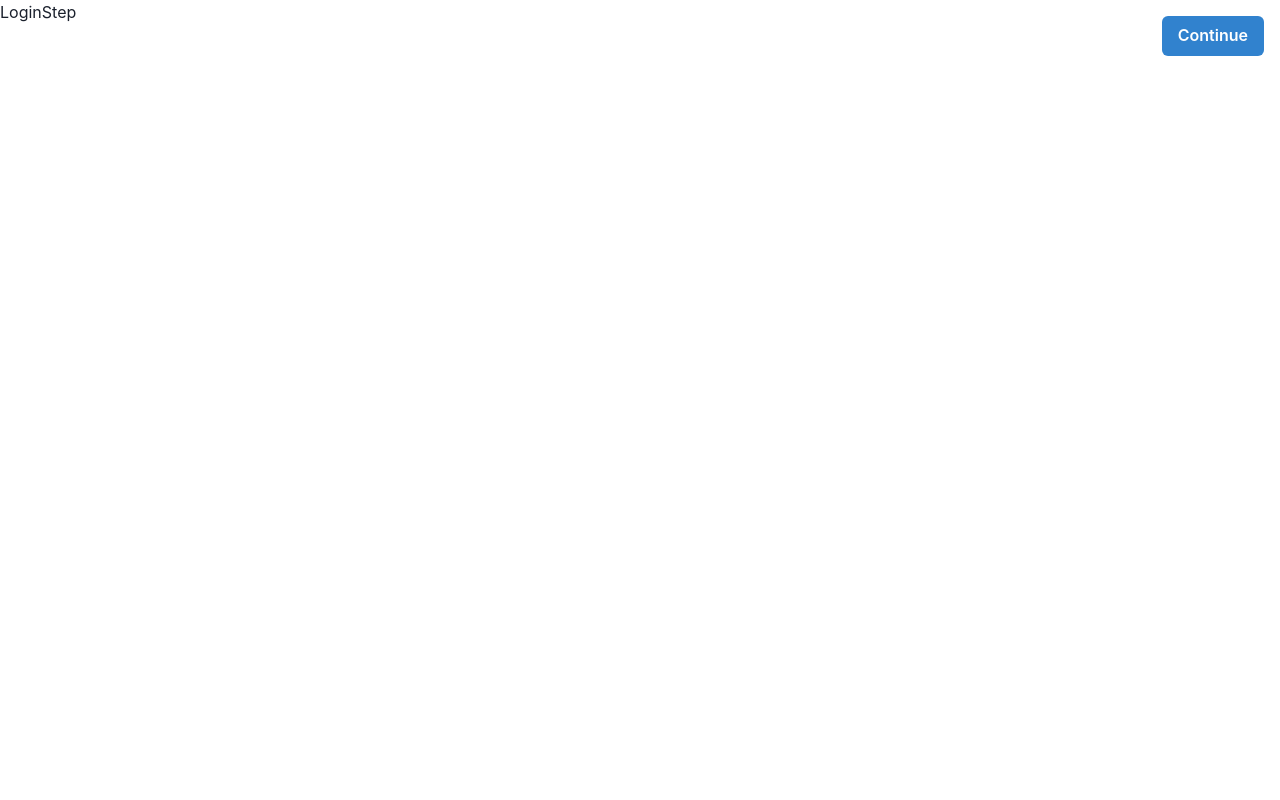
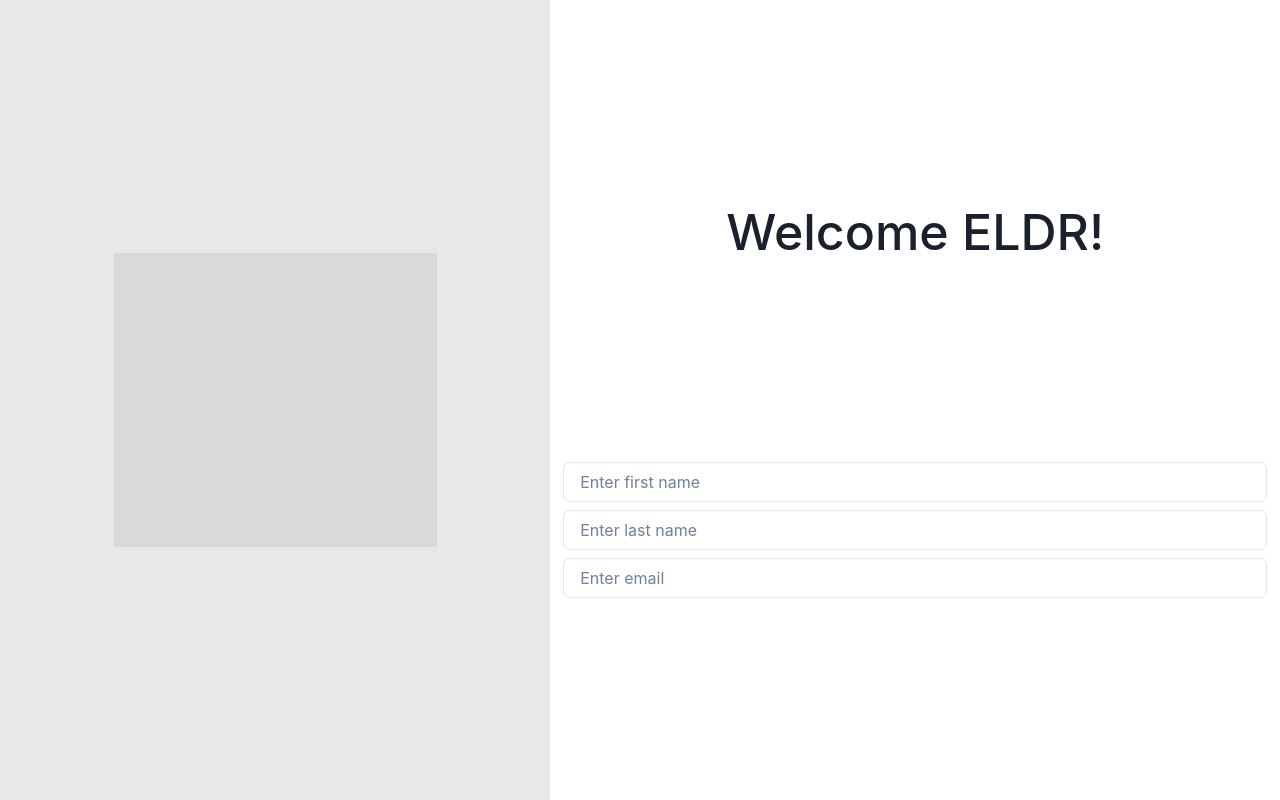
Before and after one commit to ctc-uci/eldr, a React (Vite) app in the folder client/: page /volunteerLogin in a window 1280 px wide. Both pictures are taken after a click on the button "Volunteer". Built offline with nearby package versions, Linux system fonts and the light colour scheme; no server answers.

Commit message:
add back step functionality

```diff
--- a/client/src/components/volunteerLogin/steps/CreateAccountStep.tsx
+++ b/client/src/components/volunteerLogin/steps/CreateAccountStep.tsx
@@ -4,9 +4,10 @@ import { Button, Flex } from "@chakra-ui/react";
 
 type Props = {
   onNext: () => void;
+  onBack: () => void;
 };
 
-const CreateAccountStep = ({ onNext }: Props) => {
+const CreateAccountStep = ({ onNext, onBack }: Props) => {
   return (
     <Flex
       w="100%"
--- a/client/src/components/volunteerLogin/steps/LoginStep.tsx
+++ b/client/src/components/volunteerLogin/steps/LoginStep.tsx
@@ -1,30 +1,65 @@
-import React from "react";
-
-import { Button, Flex } from "@chakra-ui/react";
+import {
+  Box,
+  Button,
+  Center,
+  Flex,
+  Heading,
+  Input,
+  VStack,
+} from "@chakra-ui/react";
 
 type Props = {
   onNext: () => void;
+  onBack: () => void;
 };
 
-const LoginStep = ({ onNext }: Props) => {
+const WelcomeStep = ({ onNext, onBack }: Props) => {
   return (
     <Flex
       w="100%"
       h="100%"
     >
-      <Button
-        position="absolute"
-        top={4}
-        right={4}
-        zIndex={10}
-        colorScheme="blue"
-        onClick={onNext}
+      <Center
+        bg="#E8E8E8"
+        w="43%"
       >
-        Continue
-      </Button>
-      LoginStep
+        <Box
+          w="323px"
+          h="294px"
+          bg="#D9D9D9"
+        ></Box>
+      </Center>
+      <Flex
+        flex="1"
+        direction="column"
+        alignItems="center"
+        justifyContent="center"
+      >
+        <Heading
+          fontWeight={500}
+          fontSize="50px"
+          mb="200px"
+        >
+          Welcome ELDR!
+        </Heading>
+        <VStack>
+          <Input
+            placeholder="Enter first name"
+            w="704px"
+          />
+          <Input
+            placeholder="Enter last name"
+            w="704px"
+          />
+          <Input
+            placeholder="Enter email"
+            w="704px"
+          />
+        </VStack>
+        <VStack></VStack>
+      </Flex>
     </Flex>
   );
 };
 
-export default LoginStep;
+export default WelcomeStep;
--- a/client/src/components/volunteerLogin/volunteerLogin.tsx
+++ b/client/src/components/volunteerLogin/volunteerLogin.tsx
@@ -14,6 +14,7 @@ const VolunteerLogin = () => {
   const [stepIndex, setStepIndex] = useState(0);
 
   const next = () => setStepIndex((i) => i + 1);
+  const back = () => setStepIndex((i) => i - 1);
 
   return (
     <Flex
@@ -21,8 +22,18 @@ const VolunteerLogin = () => {
       h="100vh"
     >
       {stepIndex === 0 && <WelcomeStep onNext={next} />}
-      {stepIndex === 1 && <LoginStep onNext={next} />}
-      {stepIndex === 2 && <CreateAccountStep onNext={next} />}
+      {stepIndex === 1 && (
+        <LoginStep
+          onNext={next}
+          onBack={back}
+        />
+      )}
+      {stepIndex === 2 && (
+        <CreateAccountStep
+          onNext={next}
+          onBack={back}
+        />
+      )}
       {stepIndex === 3 && <GetStartedStep onNext={next} />}
       {stepIndex === 4 && <AboutYouStep onNext={next} />}
       {stepIndex === 5 && <InterestsStep onNext={next} />}
```
